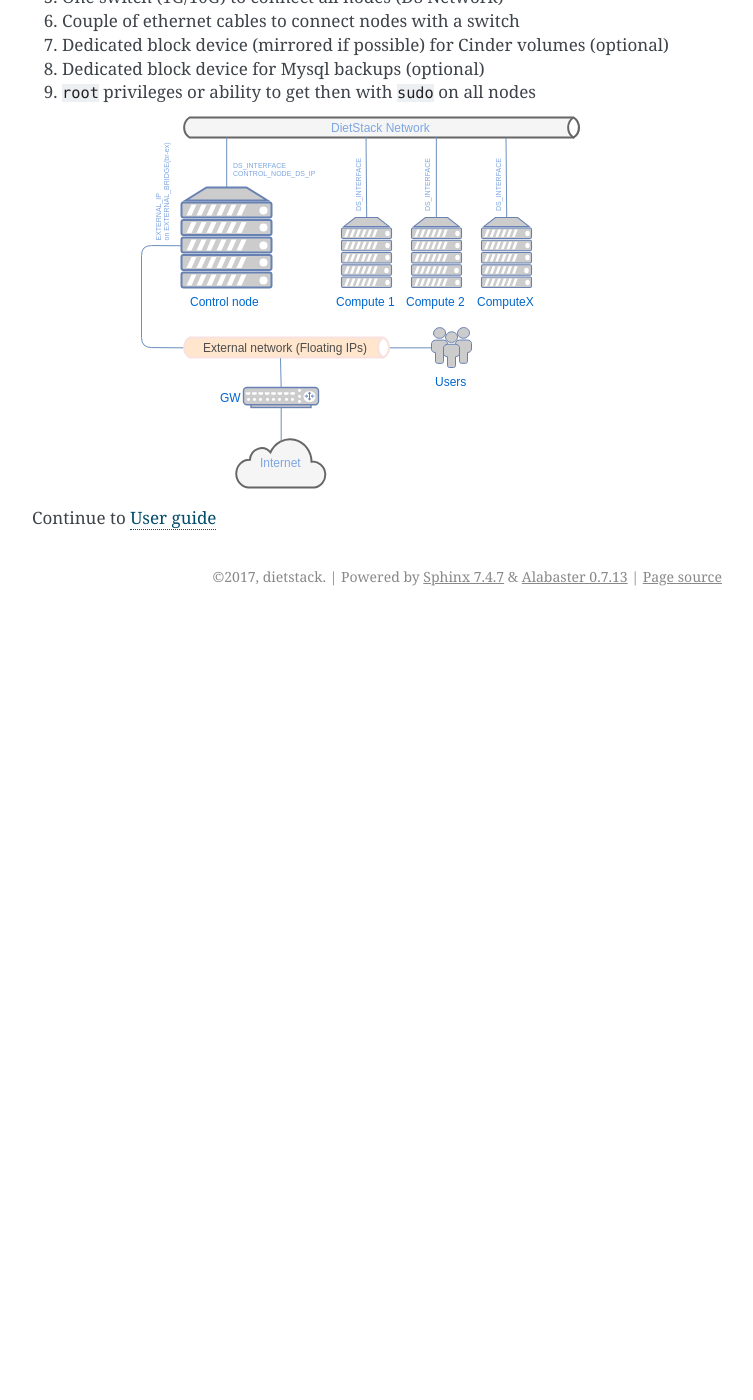
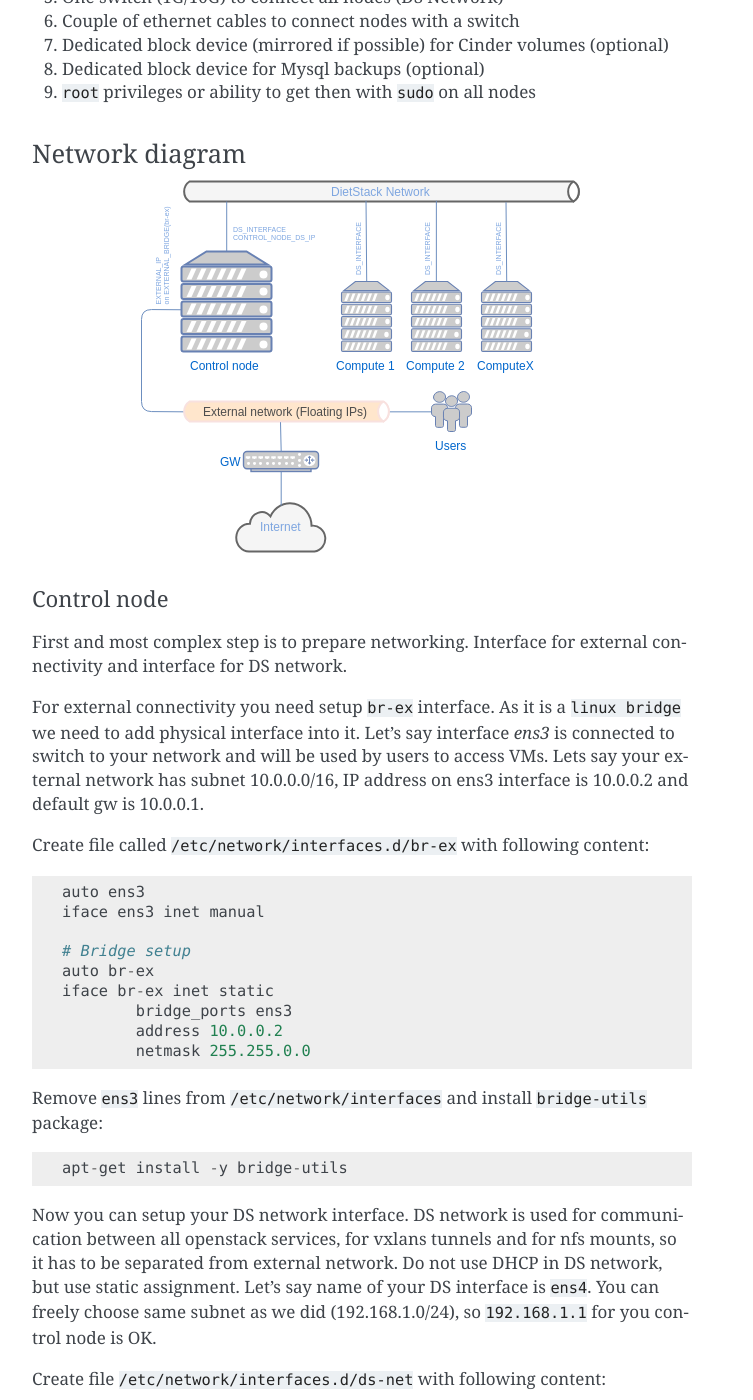
Before and after one commit to dietstack/dietstack, a Sphinx documentation site: the page built from doc/installation.rst, in a window 1280 px wide and 1400 px high, scrolled down 2334 px. Shown: the whole window, without its empty margins (388-1141 px from the left). Built offline with Sphinx 7.4.7, drawn with Linux system fonts in a browser that asks for light colours; before the commit the page ends 2950 px from its top, so only the background shows below that; some of the changed text lies outside the part shown.

Commit message:
Documentation of installation of control node added

```diff
--- a/doc/installation.rst
+++ b/doc/installation.rst
@@ -102,7 +102,66 @@ Requirements
 8. Dedicated block device for Mysql backups (optional)
 9. ``root`` privileges or ability to get then with ``sudo`` on all nodes
 
+
+Network diagram
+^^^^^^^^^^^^^^^
+
 .. image:: images/dietstack_net_1.svg
    :align: center
 
+Control node
+~~~~~~~~~~~~
+
+First and most complex step is to prepare networking. Interface for external connectivity and
+interface for DS network.
+
+
+For external connectivity you need setup ``br-ex`` interface. As it is a ``linux bridge`` we need
+to add physical interface into it. Let's say interface `ens3` is connected to switch to
+your network and will be used by users to access VMs. Lets say your external network has subnet
+10.0.0.0/16, IP address on ens3 interface is 10.0.0.2 and default gw is 10.0.0.1.
+
+Create file called ``/etc/network/interfaces.d/br-ex`` with following
+content::
+
+	auto ens3
+	iface ens3 inet manual
+
+	# Bridge setup
+	auto br-ex
+	iface br-ex inet static
+		bridge_ports ens3
+		address 10.0.0.2
+		netmask 255.255.0.0
+
+Remove ``ens3`` lines from ``/etc/network/interfaces`` and install ``bridge-utils`` package::
+
+    apt-get install -y bridge-utils
+
+Now you can setup your DS network interface. DS network is used for communication between all
+openstack services, for vxlans tunnels and for nfs mounts, so it has to be separated from
+external network. Do not use DHCP in DS network, but use static assignment. Let's say name of
+your DS interface is ``ens4``. You can freely choose same subnet as we did (192.168.1.0/24), so
+``192.168.1.1`` for you control node is OK.
+
+Create file ``/etc/network/interfaces.d/ds-net`` with following content::
+
+    auto ens4
+    iface ens4 inet static
+        address 192.168.1.1
+        netmask 255.255.255.0
+
+Now you can reboot your node. After the reboot, ensure that your ``br-ex`` interface is up and have
+ip address assigned (``ip a s``). Do the same for your DS network interface.
+
+If yes you can install control node of dietstack::
+
+    sudo su -
+    git clone https://github.com/dietstack/dietstack.git --recursive
+    cd dietstack
+    COMPUTE_NODE=false EXTERNAL_IP='10.0.0.2/16' DS_INTERFACE=ens4 ./ds.sh
+
+Compute nodes
+~~~~~~~~~~~~~
+
 Continue to :ref:`user-guide`
```
